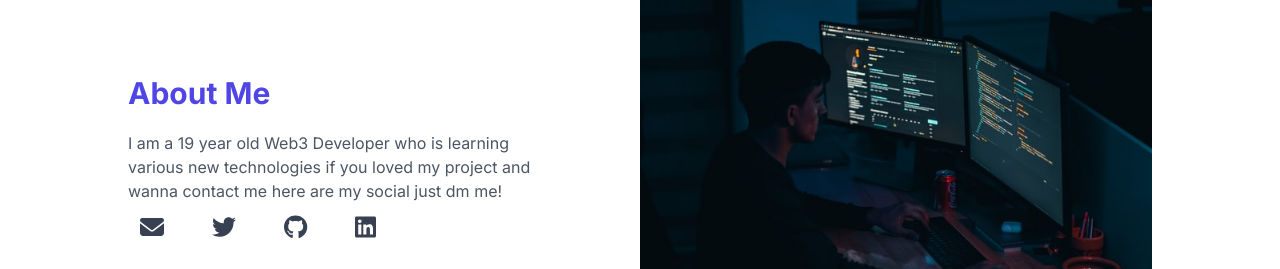
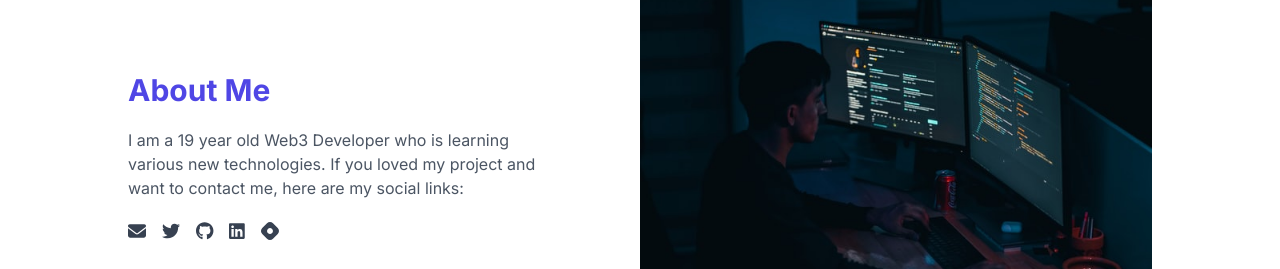
Before and after one commit to maushish/Portfolio-v2, a React (Vite) app: page / in a window 1280 px wide. Shown: the part 683-952 px from the top of the page. Built offline with nearby package versions, Linux system fonts and the light colour scheme.

Commit message:
hashnode

```diff
--- a/src/components/About.jsx
+++ b/src/components/About.jsx
@@ -2,7 +2,7 @@ import React from 'react';
 import myImg from '../images/hero.jpg';
 import SectionTitle from './SectionTitle';
 import { faEnvelope } from '@fortawesome/free-solid-svg-icons';
-import { faTwitter, faGithub, faLinkedin } from '@fortawesome/free-brands-svg-icons';
+import { faTwitter, faGithub, faLinkedin, faHashnode } from '@fortawesome/free-brands-svg-icons';
 import { FontAwesomeIcon } from '@fortawesome/react-fontawesome';
 
 function About() {
@@ -11,25 +11,32 @@ function About() {
 			<div className="w-full md:w-6/12">
 				<SectionTitle>About Me</SectionTitle>
 				<p className="text-md text-gray-600 dark:text-gray-300">
-					I am a 19 year old Web3 Developer who is learning various new technologies
-					if you loved my project and wanna contact me here are my social just dm me!
+					I am a 19 year old Web3 Developer who is learning various new technologies. If you loved my project and want to contact me, here are my social links:
 				</p>
-				<div className="flex gap-4 mt-3">
-					<a href='mailto:chamarnumber102@gmail.com' className="text-md md:text-lg underline decoration-1">
-						<FontAwesomeIcon icon={faEnvelope} className="mr-2 px-3 text-gray-700 dark:text-gray-300 hover:text-indigo-500 dark:hover:text-indigo-500" style={{ fontSize: '24px' }}  />
+				<div className="flex flex-row mt-3 space-x-4">
+					<a href='mailto:chamarnumber102@gmail.com' className="text-gray-700 dark:text-gray-300 hover:text-indigo-500 dark:hover:text-indigo-500" style={{ fontSize: '24px' }}>
+    					<FontAwesomeIcon icon={faEnvelope} className="text-lg" />
 					</a>
-					<a href="https://twitter.com/MaushishYadav" target="_blank" rel="noopener noreferrer" className="text-md md:text-lg underline decoration-1">
-						<FontAwesomeIcon icon={faTwitter} className="mr-2 text-gray-700 px-3 dark:text-gray-300 hover:text-blue-500 dark:hover:text-blue-500" style={{ fontSize: '24px' }} />
-					</a>
-					<a href="https://github.com/maushish" target="_blank" rel="noopener noreferrer" className="text-md md:text-lg underline decoration-1">
-						<FontAwesomeIcon icon={faGithub} className="mr-2 text-gray-700 px-3 dark:text-gray-300 hover:text-gray-600 dark:hover:text-gray-400" style={{ fontSize: '24px' }} />
-					</a>
-					<a href="https://www.linkedin.com/in/maushish-yadav-6a2b1a251/" target="_blank" rel="noopener noreferrer" className="text-md md:text-lg underline decoration-1">
-						<FontAwesomeIcon icon={faLinkedin} className="mr-2 text-gray-700 px-3 dark:text-gray-300 hover:text-blue-600 dark:hover:text-blue-400" style={{ fontSize: '24px' }} />
-					</a>
+					<a href="https://twitter.com/MaushishYadav" target="_blank" rel="noopener noreferrer" className="text-gray-700 dark:text-gray-300 hover:text-blue-500 dark:hover:text-blue-500"style={{ fontSize: '24px' }}>
+          				<FontAwesomeIcon icon={faTwitter} className="text-lg" />
+        			</a>
+        			<a href="https://github.com/maushish" target="_blank" rel="noopener noreferrer" className="text-gray-700 dark:text-gray-300 hover:text-gray-600 dark:hover:text-gray-400"style={{ fontSize: '24px' }}>
+          				<FontAwesomeIcon icon={faGithub} className="text-lg" />
+        			</a>
+        			<a href="https://www.linkedin.com/in/maushish-yadav-5b5578215/" target="_blank" rel="noopener noreferrer" className="text-gray-700 dark:text-gray-300 hover:text-blue-500 dark:hover:text-blue-500"style={{ fontSize: '24px' }}>
+          				<FontAwesomeIcon icon={faLinkedin} className="text-lg" />
+        			</a>
+        			<a href="https://maishish.hashnode.dev/" target="_blank" rel="noopener noreferrer" className="text-gray-700 dark:text-gray-300 hover:text-purple-500 dark:hover:text-purple-500"style={{ fontSize: '24px' }}>
+          				<FontAwesomeIcon icon={faHashnode} className="text-lg" />
+        			</a>
 				</div>
 			</div>
-			<img src={myImg} alt="Maushish" className="w-full md:w-6/12 rounded-lg object-cover" />
+
+			<img
+				src={myImg}
+				alt="Maushish"
+				className="w-full md:w-6/12 rounded-lg object-cover"
+			/>
 		</div>
 	);
 }
```
